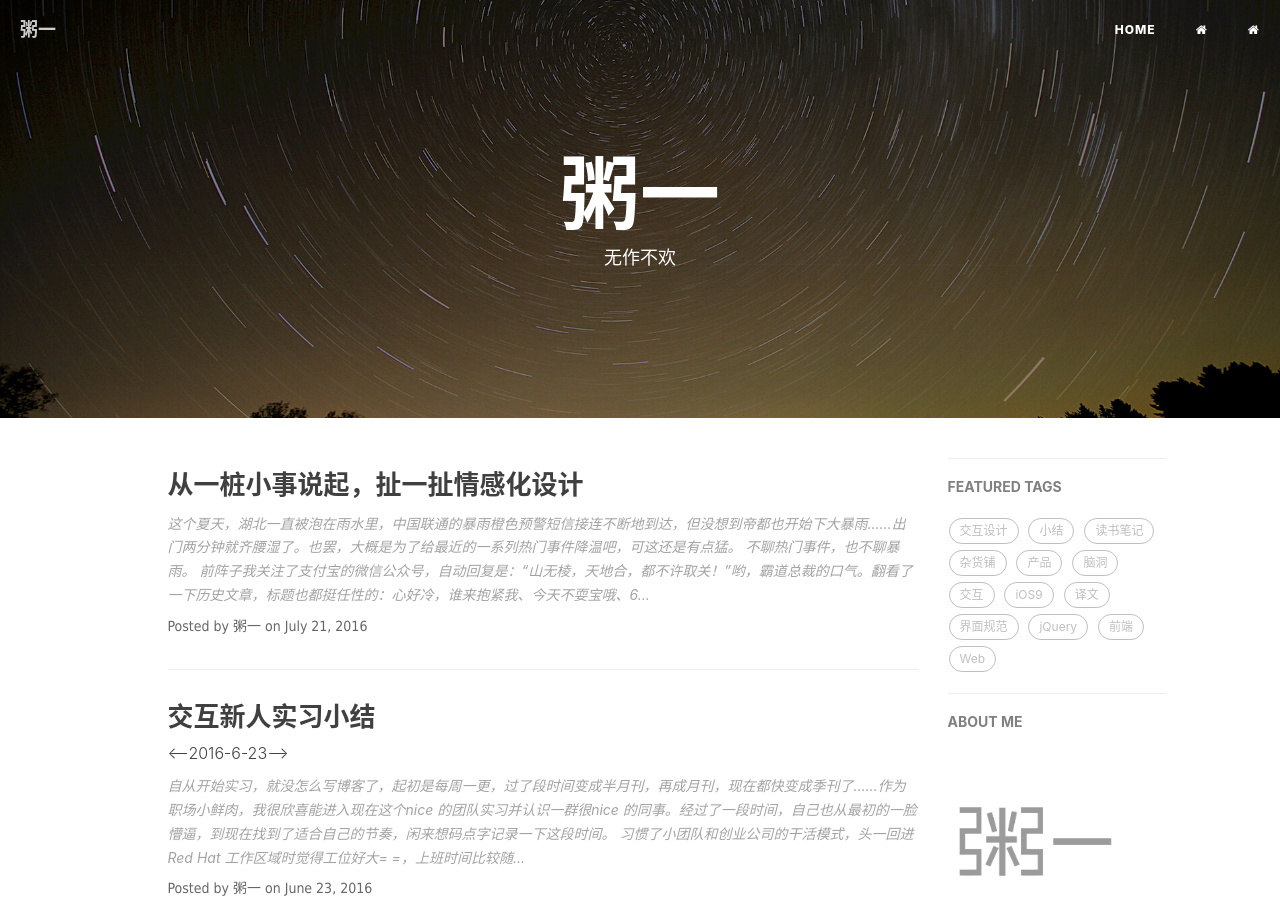
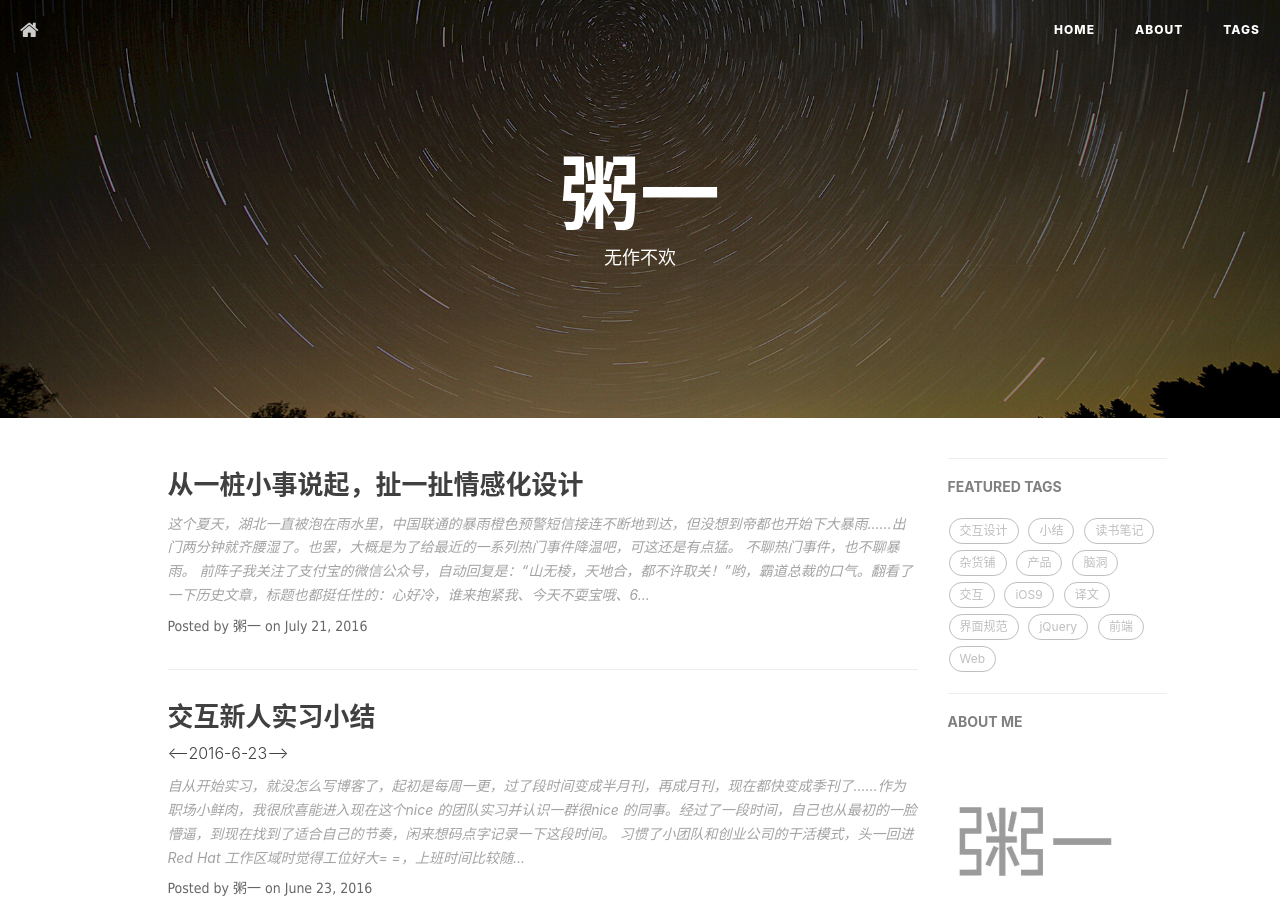
Before and after one commit to Winnie25/mondayc.github.io, a Jekyll site: the page built from index.html, in a window 1280 px wide and 900 px high. Built offline with Jekyll 4.4.1, drawn with Linux system fonts in a browser that asks for light colours; nearby versions of some CDN libraries; Markdown is read by kramdown in place of the engine named in the settings; the list of posts is cut into pages by our own code; comment, search, counter and statistics services are not loaded.

Commit message:
change home icon

```diff
--- a/_includes/nav.html
+++ b/_includes/nav.html
@@ -9,7 +9,7 @@
                 <span class="icon-bar"></span>
                 <span class="icon-bar"></span>
             </button>
-            <a class="navbar-brand" href="{{ site.baseurl }}/">{{ site.title }}</a>
+            <a class="navbar-brand" href="{{ site.baseurl }}/"><span class="fa fa-home" style="font-size: 20px;"></span></a>
         </div>
 
         <!-- Collect the nav links, forms, and other content for toggling -->
@@ -21,7 +21,7 @@
                     </li>
                     {% for page in site.pages %}{% if page.title %}
                     <li>
-                        <a href="{{ page.url | prepend: site.baseurl }}"><span class="fa fa-home"></span></a>
+                        <a href="{{ page.url | prepend: site.baseurl }}">{{ page.title }}</a>
                     </li>
                     {% endif %}{% endfor %}
                 </ul>
```
